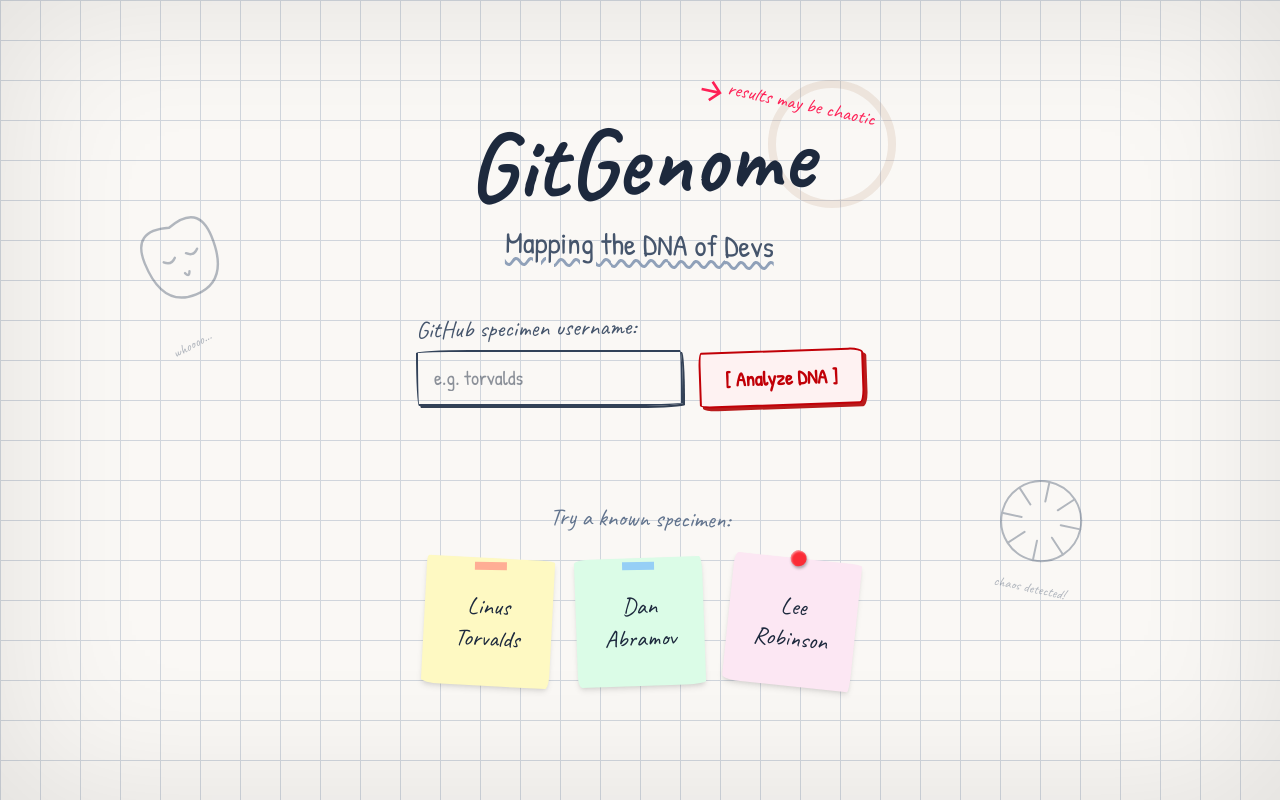
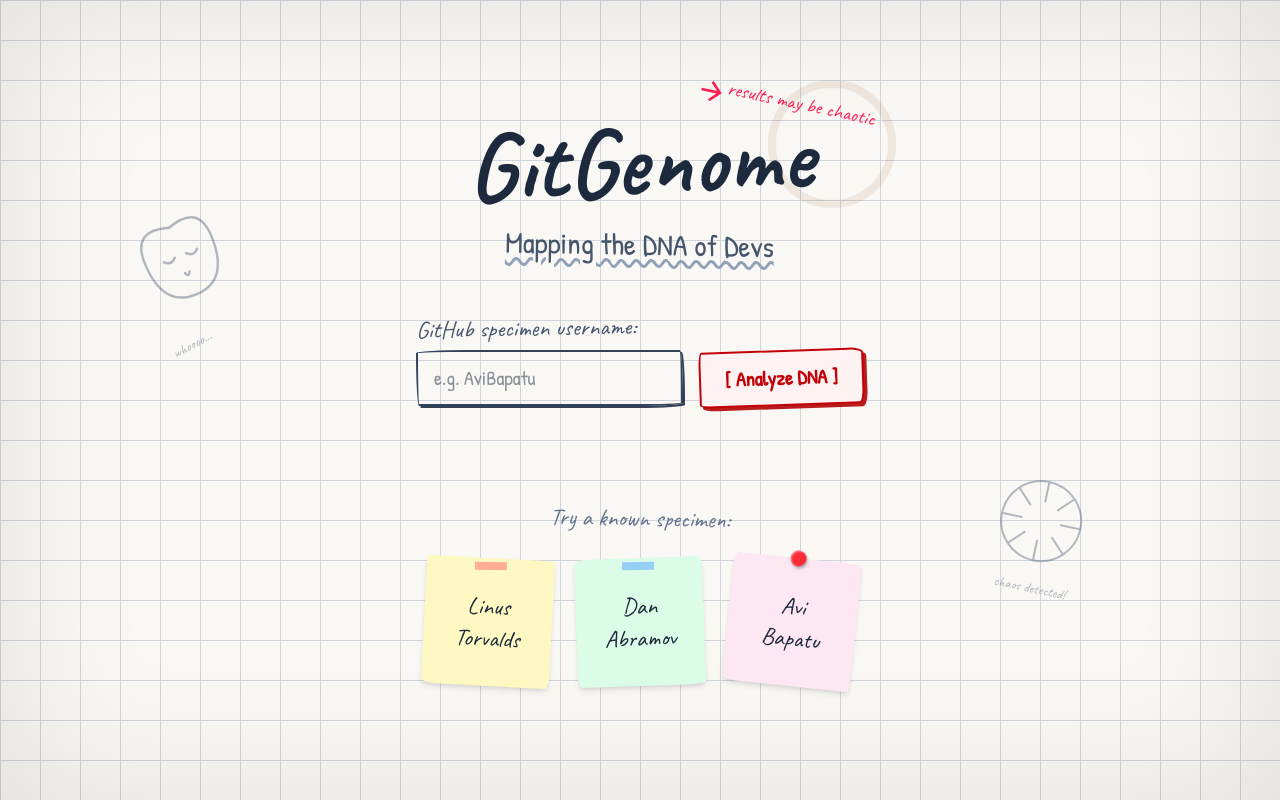
Before and after one commit to AviBapatu/GitGenome, a Next.js app: page / in a window 1280 px wide. Built offline with nearby package versions, Linux system fonts and the light colour scheme.

Commit message:
feat: Update example username in the input placeholder and a clickable button to AviBapatu.

```diff
--- a/src/app/page.tsx
+++ b/src/app/page.tsx
@@ -87,7 +87,7 @@
               type="text"
               value={username}
               onChange={(e) => setUsername(e.target.value)}
-              placeholder="e.g. torvalds"
+              placeholder="e.g. AviBapatu"
               className="w-full bg-transparent border-2 border-slate-700 rounded-lg px-4 py-3 text-xl font-patrick focus:outline-none focus:ring-2 focus:ring-slate-400 focus:border-slate-800 transition-all text-center sm:text-left
               shadow-[2px_2px_0px_0px_rgba(51,65,85,1)] hover:shadow-[4px_4px_0px_0px_rgba(51,65,85,1)] hover:-translate-y-0.5"
               style={{ borderRadius: '255px 15px 225px 15px/15px 225px 15px 255px' }}
@@ -134,12 +134,12 @@
 
             {/* Sticky Note 3 */}
             <button
-              onClick={() => setUsername("leerob")}
+              onClick={() => setUsername("AviBapatu")}
               className="bg-pink-100 hover:bg-pink-200 text-slate-800 p-4 shadow-md font-caveat text-2xl transform rotate-6 hover:rotate-2 hover:scale-105 transition-all w-32 h-32 flex items-center justify-center text-center relative"
               style={{ borderRadius: '4px 17px 2px 14px / 12px 2px 18px 5px' }}
             >
               <div className="absolute -top-2 left-1/2 -translate-x-1/2 w-4 h-4 rounded-full bg-red-500 shadow-[inset_1px_1px_2px_rgba(255,255,255,0.5),1px_2px_3px_rgba(0,0,0,0.3)]" />
-              Lee<br />Robinson
+              Avi<br />Bapatu
             </button>
           </div>
         </div>
```
